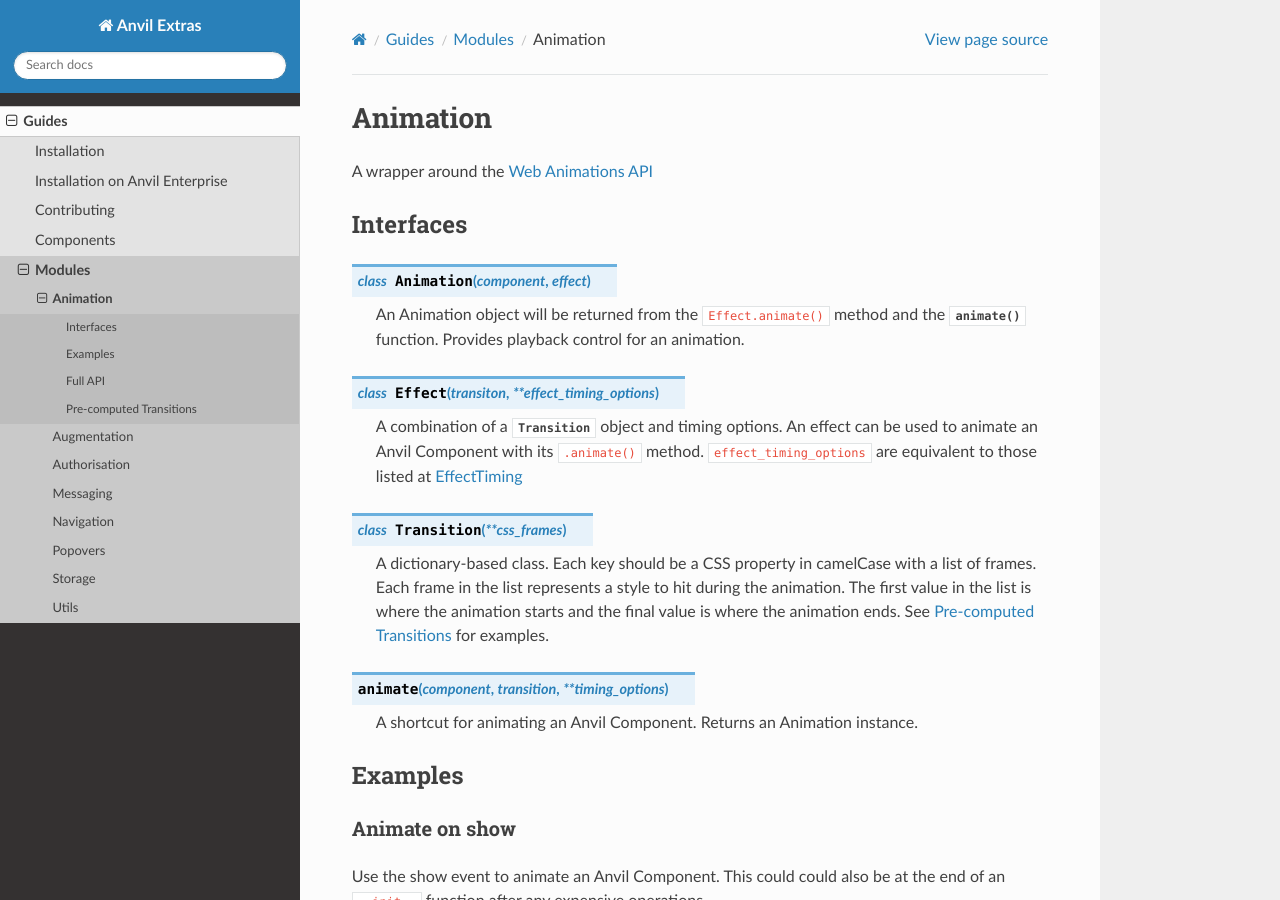
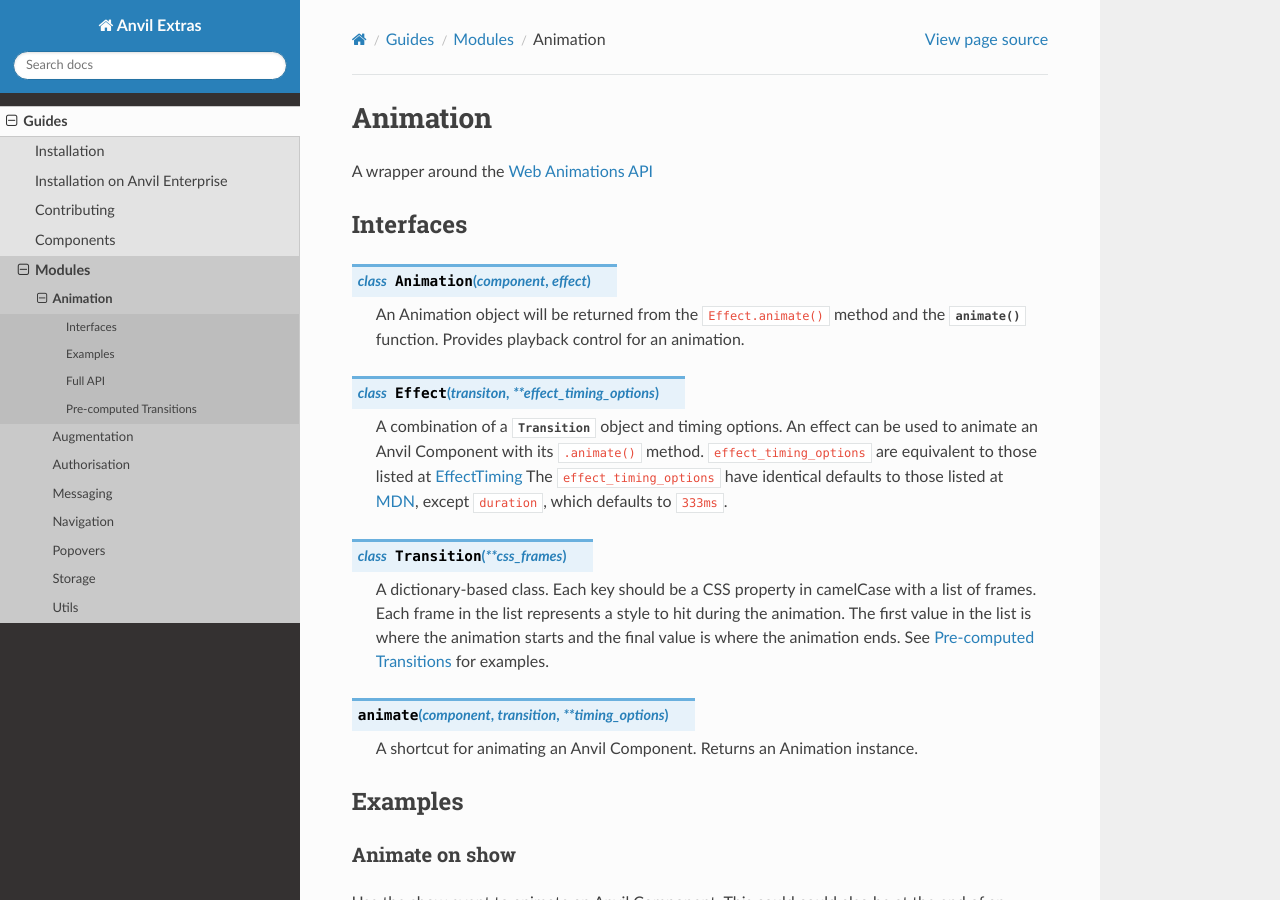
Before and after one commit to anvilistas/anvil-extras, a Sphinx documentation site: the page built from docs/guides/modules/animation.rst, in a window 1280 px wide and 900 px high. Built offline with Sphinx 7.4.7 and the Read the Docs theme 2.0.0, drawn with Linux system fonts in a browser that asks for light colours.

Commit message:
animation: docs - document default duration value

```diff
--- a/docs/guides/modules/animation.rst
+++ b/docs/guides/modules/animation.rst
@@ -14,6 +14,8 @@
     A combination of a :class:`Transition` object and timing options.
     An effect can be used to animate an Anvil Component with its ``.animate()`` method.
     ``effect_timing_options`` are equivalent to those listed at `EffectTiming <https://developer.mozilla.org/en-US/docs/Web/API/EffectTiming>`_
+    The ``effect_timing_options`` have identical defaults to those listed at `MDN <https://developer.mozilla.org/en-US/docs/Web/API/EffectTiming>`_,
+    except ``duration``, which defaults to ``333ms``.
 
 .. class:: Transition(**css_frames)
 
```
